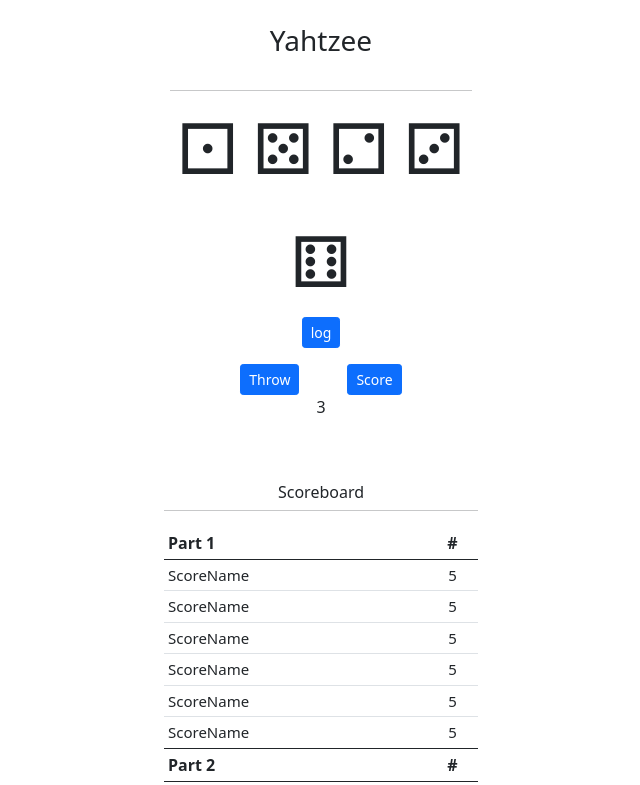
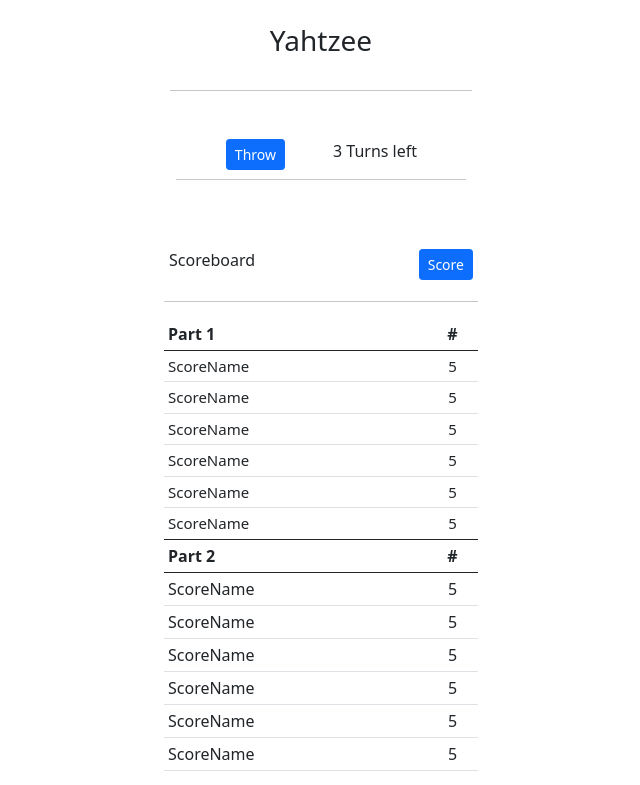
Before and after one commit to Goosterhof/Yahtzee_Vue, a Vue app in the folder yahtzee/: page / in a window 1280 px wide. Shown: the top 785 px of the page, without its empty margins (319-959 px from the left). Built offline with nearby package versions, Linux system fonts and the light colour scheme.

Commit message:
07-05-2021

```diff
--- a/yahtzee/src/components/Button.vue
+++ b/yahtzee/src/components/Button.vue
@@ -1,6 +1,11 @@
 <template>
   <div class="container-fluid">
-    <button @click="onClick()" class="btn btn-primary btn-sm" type="button">{{name}}</button>
+    <button
+      @click="onClick()"
+      class="btn btn-primary btn-sm"
+      type="button"
+      :disabled="disable"
+      >{{name}}</button>
   </div>
 </template>
 
@@ -8,10 +13,11 @@
 export default {
   name: 'Button',
   props: {
-    name: String
-  },
-  data() {
-    return {
+    name: String,
+
+    disable:{
+      type: Boolean,
+      default: false,
     }
   },
   methods: {
@@ -21,7 +27,3 @@
   },
 }
 </script>
-
-<style scoped>
-
-</style>
--- a/yahtzee/src/components/Dice.vue
+++ b/yahtzee/src/components/Dice.vue
@@ -1,18 +1,23 @@
 <template>
   <div class="row w-50 m-auto">
-    <div class="col text-center">
-
-
-      <Die/>
-
-      <Button @btn-click="log" name="log"/>
-
-      <div class="btn-group mt-3" role="group">
-        <Button @btn-click="throwIt"  name="Throw"/>
-        <Button @btn-click="getScore" name="Score"/>
+    <div class="row">
+      <div class="col" v-for="die in dieArr">
+        <Die :die="die"/>
       </div>
+    </div>
+  <div class="row w-50 m-auto pt-5">
+    <div class="col text-end">
+      <Button @btn-click="die"
+              :disable="this.turns == 0 ? true : false"
+              name="Throw"
+              />
+      </div>
+    <div class="col text-start">
+      <p>{{ turns }} Turns left</p>
+    </div>
+    <hr>
   </div>
-</div>
+  </div>
 </template>
 
 
@@ -28,27 +33,25 @@
   },
   data() {
     return {
-      diceAmount: 5,
-      die: Die
+      turns: 3,
+      dieArr: [],
     }
   },
-  computed: {
-  },
-
-
   methods: {
-    throwIt(){
-      return this.die;
-    },
-    getScore(){
-      console.log('Get Score');
-    },
-    log(){
-      console.log('Hall');
+    die(){
+      for (var i = 0; i < 5; i++) {
+        this.dieArr.push(Math.ceil(Math.random() * 6))
+      }
+      this.turns -= 1;
     },
   },
 }
+
+
 </script>
 
 <style scoped>
+.disable{
+  visibility:hidden;
+}
 </style>
--- a/yahtzee/src/components/Die.vue
+++ b/yahtzee/src/components/Die.vue
@@ -1,67 +1,58 @@
 <template>
-  <div class="row w-50 m-auto">
-    <div :class="{'toggle': toggle }"
-        @click="toggleClass"
-        v-for="die in die"
-        :data-attribute="die"
-        class="col text-center p-1" >
-      </div>
-    </div>
-  </div>
+  <div :die="die"
+     :class="{'toggle': toggle }"
+     @click="toggleClass"
+     class="col text-center p-1" >
+   </div>
 </template>
 
 <script>
 export default {
   name: 'Die',
+  props: {
+    die: {
+      type: Number,
+      required: true
+    }
+  },
   data() {
     return {
       toggle: false,
-      dieArr: [],
-    }
-  },
-  computed:{
-    die(){
-    let die = [];
-      for (var i = 0; i < 5; i++) {
-        die[i] = Math.ceil(Math.random() * 6)
-      }
-      return die;
     }
   },
   methods: {
     toggleClass(event) {
-       event.target.classList.toggle('toggle')
+       event.target.classList.toggle('keep')
     }
   }
+}
 
-
-}
 </script>
 
 <style scoped>
-  .toggle{
+  .keep{
     box-shadow:0px -4px 0px -0px #000 inset;
-    font-weight: 900;
+    font-weight: 700;
   }
   .col{
-    font-size: 70px
+    font-size: 50px
   }
-  .col[data-attribute="1"]:after{
+  .col[die="1"]:after{
     content: '\2680';
   }
-  .col[data-attribute="2"]:after{
+  .col[die="2"]:after{
     content: '\2681';
   }
-  .col[data-attribute="3"]:after{
+  .col[die="3"]:after{
     content: '\2682';
   }
-  .col[data-attribute="4"]:after{
+  .col[die="4"]:after{
     content: '\2683';
   }
-  .col[data-attribute="5"]:after{
+  .col[die="5"]:after{
     content: '\2684';
   }
-  .col[data-attribute="6"]:after{
+  .col[die="6"]:after{
     content: '\2685';
   }
 </style>
--- /dev/null
+++ b/yahtzee/src/components/Reset.vue
@@ -0,0 +1,35 @@
+<template>
+  <div class="row w-50 m-auto">
+    <div class="col text-center">
+      <Button @btn-click="resetGame"
+            name="Reset"/>
+    </div>
+  </div>
+</template>
+
+<script>
+import Button from './Button'
+export default {
+  name: 'Reset',
+  components: {
+    Button
+  },
+  props: {
+    turn: String
+  },
+  data() {
+    return {
+
+    }
+  },
+  methods: {
+    resetGame(){
+
+    }
+  },
+}
+</script>
+
+<style scoped>
+
+</style>
--- a/yahtzee/src/components/Scoreboard.vue
+++ b/yahtzee/src/components/Scoreboard.vue
@@ -1,6 +1,11 @@
 <template>
   <div class="row w-25 m-auto mt-5">
-    <h6 class="text-center">Scoreboard</h6>
+    <table class="table table-sm">
+      <tr>
+        <td><h6>Scoreboard</h6></td>
+        <td class="text-end"><Button @btn-click="$emit('getScore')" name="Score"/></td>
+      </tr>
+  </table>
     <hr>
     <table class="table table-sm">
      <thead>
@@ -24,11 +29,13 @@
 <script>
 import ScorePartOne from './ScorePartOne'
 import ScorePartTwo from './ScorePartTwo'
+import Button from './Button'
 export default {
   name: 'Scoreblock',
   components: {
     ScorePartOne,
-    ScorePartTwo
+    ScorePartTwo,
+    Button
   },
   data() {
     return {
--- a/yahtzee/src/components/Turn.vue
+++ /dev/null
@@ -1,30 +0,0 @@
-<template>
-<div class="row w-50 m-auto">
-  <div class="col text-center">
-    <p>{{ this.turns }}</p>
-    </div>
-  </div>
-</template>
-
-<script>
-export default {
-  name: 'Turn',
-  props: {
-    turn: String
-  },
-  data() {
-    return {
-      turns: 3,
-    }
-  },
-  methods: {
-    turnsLeft(){
-
-    }
-  },
-}
-</script>
-
-<style scoped>
-
-</style>
--- a/yahtzee/src/views/Game.vue
+++ b/yahtzee/src/views/Game.vue
@@ -7,15 +7,14 @@
       </div>
     </div>
     <Dice/>
-
-    <Turn/>
     <Scoreboard/>
+    <Reset/>
   </div>
 </template>
 
 <script>
 import Dice from '../components/Dice'
-import Turn from '../components/Turn'
+import Reset from '../components/Reset'
 import Button from '../components/Button'
 import Scoreboard from '../components/Scoreboard'
 
@@ -23,10 +22,18 @@
 export default{
   components: {
     Dice,
-    Turn,
     Button,
+    Reset,
     Scoreboard,
-
+  },
+  data() {
+    return {
+    }
+  },
+  methods: {
+    getScore(){
+      console.log('Get Score');
+    },
   }
 }
 
@@ -34,5 +41,13 @@
 </script>
 
 <style scoped>
+#app .m-auto .row{
+	clear:both;
+	visibility:inherit;
+}
+
+
+
+
 
 </style>
```
